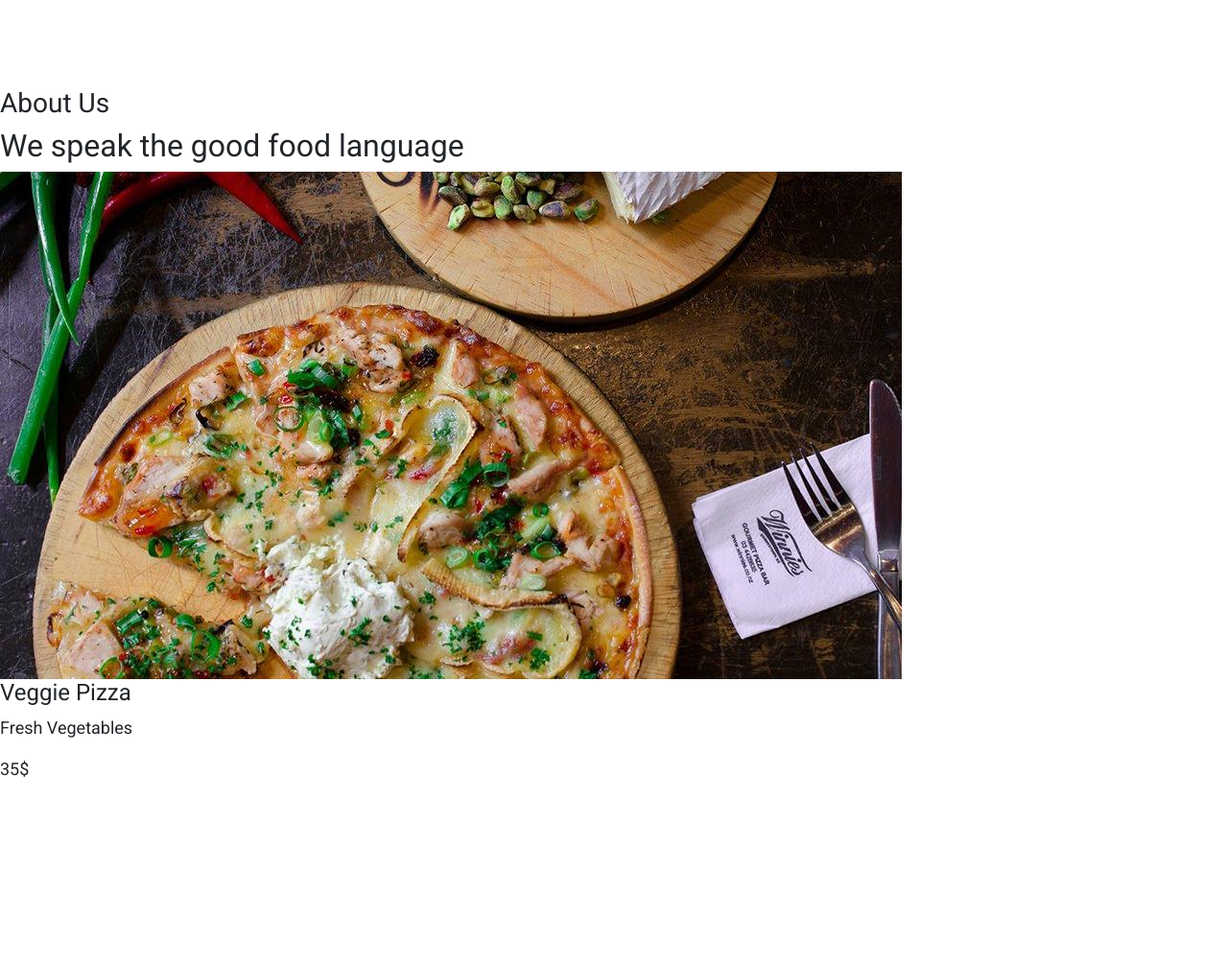
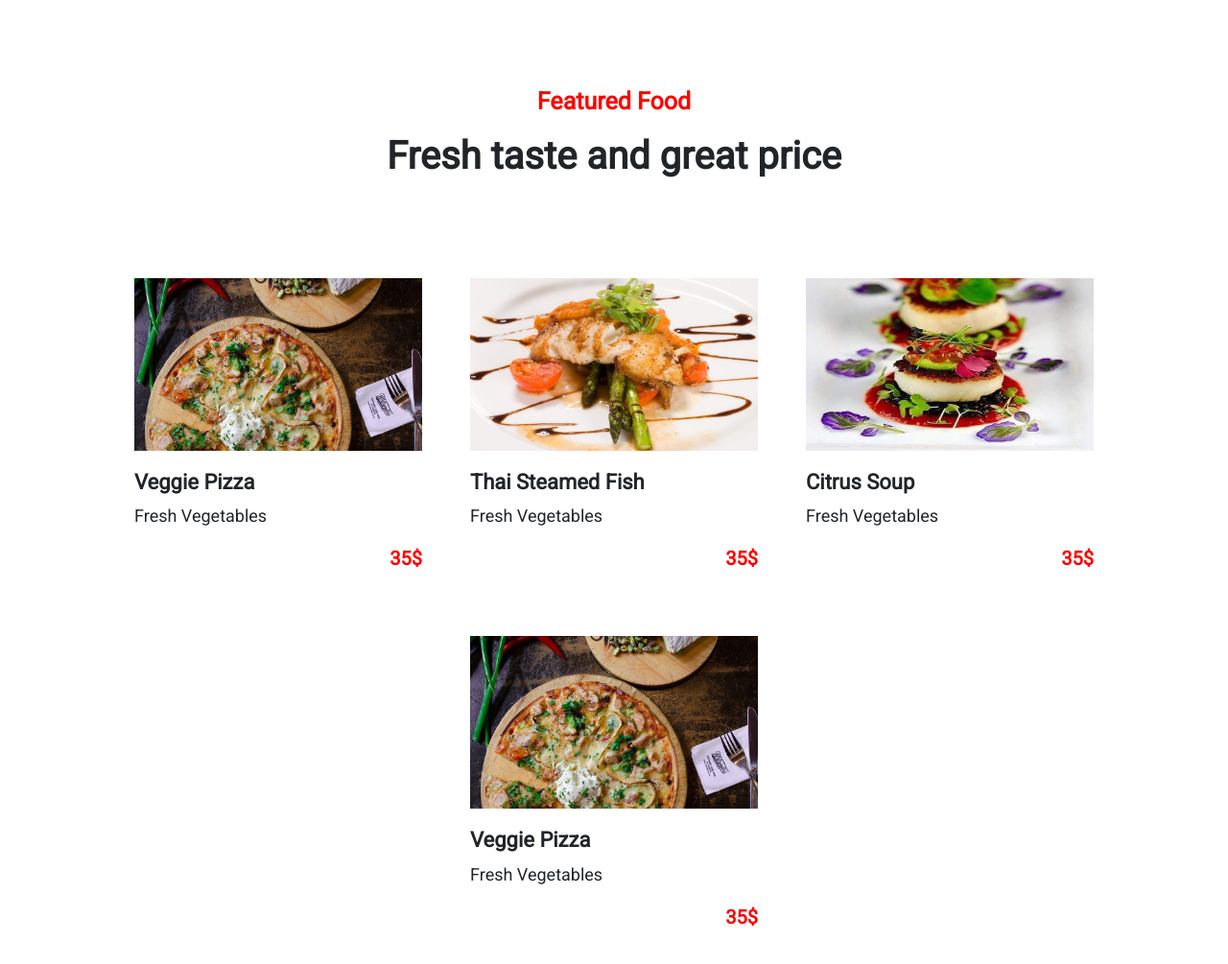
Before and after one commit to LuzGuilherme/Restaurant-Page, a plain HTML site: page index.html in a window 1280 px wide. Shown: the part 1940-2945 px from the top of the page at 96% size. Before the commit the page ends 2771 px from the top, so only its background shows below. Drawn offline with nearby package versions, Linux system fonts and the light colour scheme.

Commit message:
Featured

```diff
--- a/index.html
+++ b/index.html
@@ -92,15 +92,33 @@
 
     <section id="featured">
       <div id="feat-title">
-        <h3>About Us</h3>
-        <h2>We speak the good food language</h2>
+        <h3>Featured Food</h3>
+        <h2>Fresh taste and great price</h2>
       </div>
       <div id="feat-cont">
         <div class="feature-product">
           <img class="feat-img" src="Images/Veggie Pizza.jpg" alt="Veggie Pizza">
           <h4>Veggie Pizza</h4>
           <p>Fresh Vegetables</p>
-          <p>35$</p>
+          <p class="price">35$</p>
+        </div>
+        <div class="feature-product">
+          <img class="feat-img" src="Images/Gourmet Fish.jpg" alt="Gourmet Fish">
+          <h4>Thai Steamed Fish</h4>
+          <p>Fresh Vegetables</p>
+          <p class="price">35$</p>
+        </div>
+        <div class="feature-product">
+          <img class="feat-img" src="Images/Citrus Soup.jpg" alt="Citrus Soup">
+          <h4>Citrus Soup</h4>
+          <p>Fresh Vegetables</p>
+          <p class="price">35$</p>
+        </div>
+        <div class="feature-product">
+          <img class="feat-img" src="Images/Veggie Pizza.jpg" alt="Veggie Pizza">
+          <h4>Veggie Pizza</h4>
+          <p>Fresh Vegetables</p>
+          <p class="price">35$</p>
         </div>
       </div>
     </section>
--- a/style.css
+++ b/style.css
@@ -7,22 +7,27 @@ p {
     font-weight: 500;
 }
 
-#welcome-text h1 {
-    font-weight: bold;
-    font-size: 70px;
+h1 {
+    font-weight: bold !important;
+    font-size: 70px !important;
 }
 
-#about h2 {
-    font-weight: bold;
-    font-size: 40px;
-    padding-bottom: 10px;
-    padding-top: 10px;
+h2 {
+    font-weight: bold !important;
+    font-size: 40px !important;
+    padding-bottom: 10px !important;
+    padding-top: 10px !important;
 }
 
-#about h3 {
-    color: red;
-    font-weight: bold;
-    font-size: 25px;
+h3 {
+    color: red !important;
+    font-weight: bold !important;
+    font-size: 25px !important;
+}
+
+h4 {
+    font-weight: bold !important;
+    font-size: 22px !important;
 }
 
 #nav-logo {
@@ -97,3 +102,47 @@ p {
     padding: 10px 10px 10px 10px;
     margin:auto;
 }
+
+#featured {
+    padding-bottom: 150px;
+}
+
+#feat-title {
+    text-align: center;
+    padding-bottom: 60px;
+}
+
+#feat-cont {
+    display: flex;
+    flex-direction: row;
+    flex-wrap: wrap;
+    justify-content: center;
+
+}
+
+.feature-product {
+    padding: 15px 15px 15px 15px;
+    margin: 10px;
+    transition: transform .4s;
+}
+
+.feature-product:hover {
+    border: 1px solid rgb(241, 240, 240);
+    border-radius: 10px;
+    background-color:rgb(241, 240, 240);
+    transform: scale(1.05);
+    cursor: pointer;
+}
+
+.feat-img {
+    padding-bottom: 20px;
+    width: 300px;
+    height: 200px;
+}
+
+.price {
+    float: right;
+    color: red;
+    font-weight: bold;
+    font-size: 20px;
+}
```
Also changed, not shown: Images/Citrus Soup.jpg (added), Images/Gourmet Fish.jpg (added).
